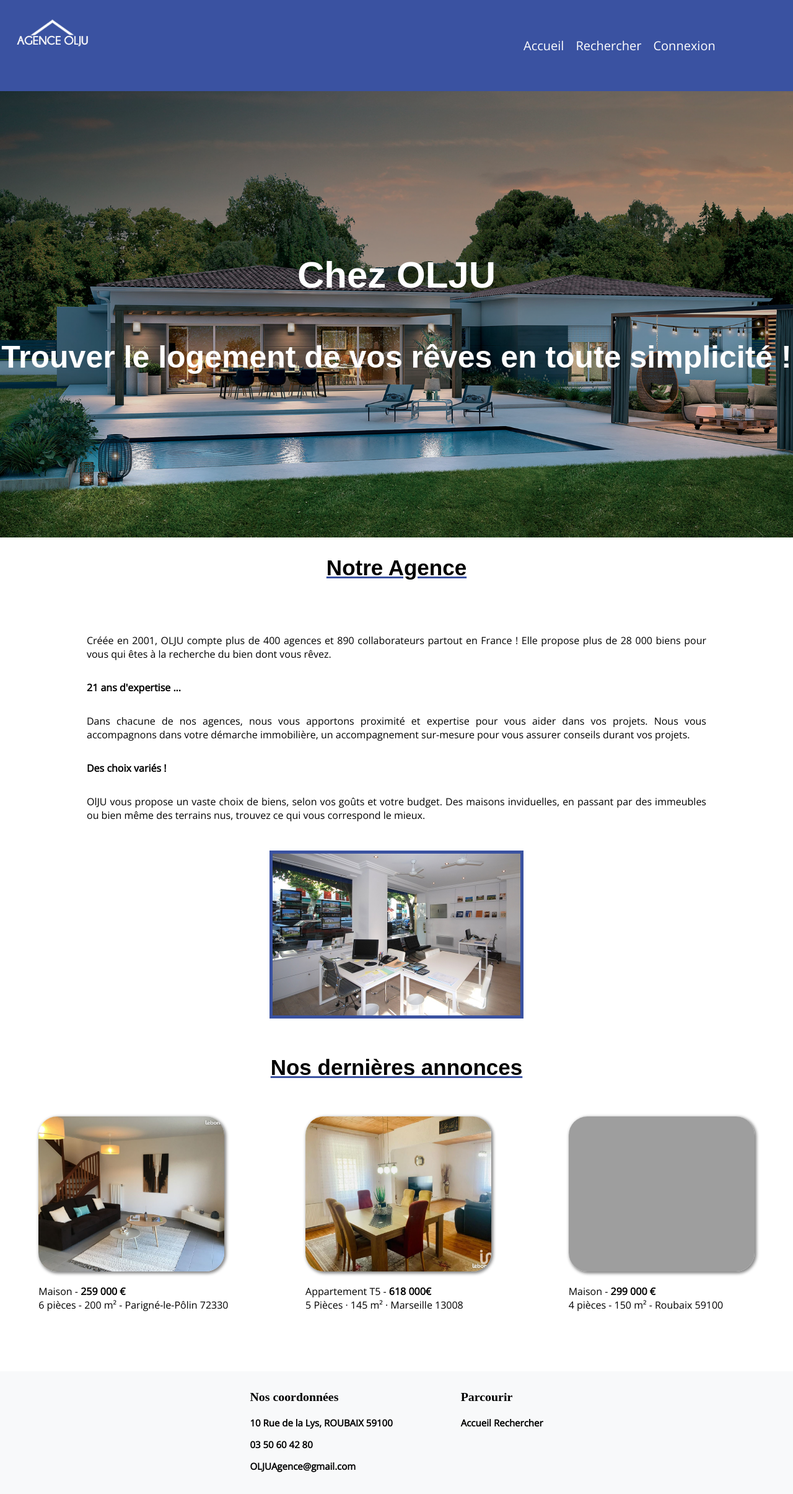
After one commit to Frontaz1/Frontaz1-Sprint4-ameziane_lang_miroux_mission3, a PHP site: page /vuescontroleurs/index.php in a window 1280 px wide. The commit adds this page. Shown: the whole page at 62% size. Run offline with PHP 8.4, Linux system fonts and the light colour scheme; some libraries are stand-ins or nearby versions; grey boxes are pictures that could not be loaded.

Commit message:
modif menu, pied de page et repartition de certains fichiers

```diff
--- a/inc/menu.inc
+++ b/inc/menu.inc
@@ -15,9 +15,8 @@ and open the template in the editor.
         <div class="nav">
                 <nav class="navLinks">
                     <a href="index.html" title="accueil">Accueil</a>
-                    <a href="vuescontroleurs/formRechercheBien.php" title="recherche">Rechercher</a>
-                    <a href="../vuescontroleurs/formConnexion.php" title="connexion">Connexion</a>
-                    <a href="../contact.html" title="contact">Contact</a>
+                    <a href="formRechercheBien.php" title="recherche">Rechercher</a>
+                    <a href="formConnexion.php" title="connexion">Connexion</a>
                 </nav>
             </div>
         </header>
--- a/inc/piedDePage.inc
+++ b/inc/piedDePage.inc
@@ -22,12 +22,7 @@ and open the template in the editor.
             <div class="menuFooter">
                 <h3>Parcourir</h3>
                 <a href="index.html" title="accueil">Accueil</a>
-                <a href="categorie/catmaison.html" title="maisons">Maisons</a>
-                <a href="categorie/catappart.html" title="appartements">Appartements</a>
-                <a href="categorie/catimmeuble.html" title="immeubles">Immeubles</a>
-                <a href="categorie/catlocal.html" title="locaux">Locaux</a>
-                <a href="categorie/catterrains.html" title="terrains">Terrains</a>
-                <a href="contact.html" title="maisons">Contact</a>
+                <a href="formRechercheBien.php" title="recherche">Rechercher</a>
             </div>
         </footer>
     </body>
--- /dev/null
+++ b/vuescontroleurs/index.php
@@ -0,0 +1,74 @@
+<!DOCTYPE html>
+<!--
+To change this license header, choose License Headers in Project Properties.
+To change this template file, choose Tools | Templates
+and open the template in the editor.
+-->
+<!DOCTYPE html>
+<html>
+
+    <head>
+        <title>Agence OLJU</title>
+        <meta http-equiv="Content-Type" content="text/html;charset=UTF-8">
+        <meta name="viewport" content="initial-scale=1, width=device-width" />
+        <link rel="stylesheet" href="css/style.css">
+    </head>
+
+    <body>
+
+            <?php
+            include_once '../inc/entete.inc';
+            session_start();
+            ?>
+
+        <section class="banner">
+
+            <h2>Chez OLJU</h2>
+            <h3> Trouver le logement de vos rêves en toute simplicité !</h3>
+        </section>
+
+        <h2 class="titreAgence">Notre Agence</h2>
+        <section class="presentation">
+            <div class="pres_agence">
+                <p>Créée en 2001, OLJU compte plus de 400 agences et 890 collaborateurs partout en France ! Elle propose plus de 28 000 biens pour vous qui êtes à la recherche du bien dont vous rêvez. </p>
+                <p><strong> 21 ans d'expertise ...</strong></p>
+                <p>Dans chacune de nos agences, nous vous apportons proximité et expertise pour vous aider dans vos projets.
+                    Nous vous accompagnons dans votre démarche immobilière, un accompagnement sur-mesure pour vous assurer conseils durant vos projets.</p>
+                <p><strong> Des choix variés ! </strong></p>
+                <p> OlJU vous propose un vaste choix de biens, selon vos goûts et votre budget. Des maisons inviduelles, en passant par des immeubles ou bien même des terrains nus, trouvez ce qui vous correspond le mieux. </p>
+            </div>
+            <img src="../img/img/agence.jpg" alt="photoagence" style="max-width:100%;height:auto;">
+        </section>
+
+        <h2 class="titreAnnonce">Nos dernières annonces</h2>
+        <div class="titleAnnonce">
+            <div class="annonce">
+                <a href="../maison/maison1.html">
+                    <img src="../img/img/annonce1.jpg" title="maison m²" alt="maison1">
+                </a>
+                <p>Maison - <strong>259 000 €</strong><br/>
+                    6 pièces - 200 m² - Parigné-le-Pôlin 72330</p>
+            </div>
+            <div class="annonce">
+                <a href="../appart/appart2.html">
+                    <img src="../img/img/annonce2.jpg" title="maison m²" alt="appartement2">
+                </a>
+                <p>Appartement T5 - <strong>618 000€</strong><br/>
+                    5 Pièces · 145 m² · Marseille 13008</p>
+            </div>
+            <div class="annonce">
+
+                <a href="../maison/maison5.html">
+                    <img src="../img/img/annonce3.jpg" title="maison m²" alt="maison5">
+                </a>
+                <p>Maison - <strong>299 000 €</strong><br/>
+                    4 pièces - 150 m² - Roubaix 59100</p>
+            </div>
+        </div>
+
+        <?php
+        include_once'../inc/piedDePage.inc';
+        ?>
+    </body>
+
+</html>
--- a/vuescontroleurs/visuBiens.php
+++ b/vuescontroleurs/visuBiens.php
@@ -22,7 +22,8 @@
             foreach ($lesBiens as $unBien) {
                 echo '<tr><td>' . $unBien['ref'] . '</td><td>' . $unBien['prix'] . '</td><td>' . $unBien['surface'] . '</td><td>' .
                 $unBien['libelle'] . '</td><td>' . $unBien['ville'] . '</td><td>' . $unBien['nbPiece'] . '</td><td>' . $unBien['jardin'] . '</td><td>' .
-                        '<a href = "../modeles/affichageUnBien.php?ref='. $unBien['ref'] .'" target="_blank">Afficher</a></td></tr><br/>';}
+                        '<a href = "affichageUnBien.php?ref='. $unBien['ref'] .'" target="_blank">Afficher</a></td>'
+                        . '<td><a href = "formAjouteBien.php?ref=' . $unBien['ref'] . '">Supprimer</a></td></tr><br/>';}
             ?>
         </table>
 
```
Also changed, not shown: vuescontroleurs/affichageUnBien.php (renamed from modeles/affichageUnBien.php).
